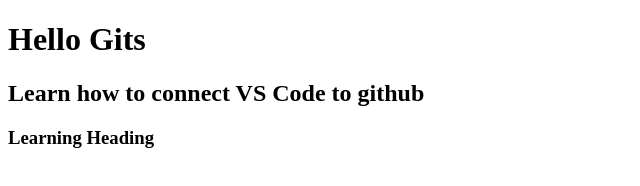
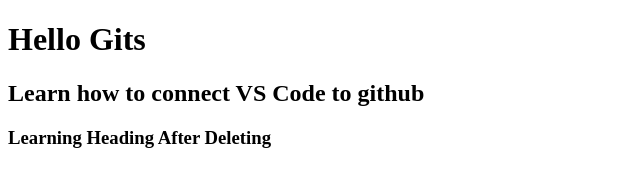
Before and after one commit to Fiaz9M2/AngularJsAssignment2, a plain HTML site: page Index.html in a window 1280 px wide. Shown: the whole page, without its empty margins (0-640 px from the left). Drawn offline with Linux system fonts and the light colour scheme.

Commit message:
Updating File

```diff
--- a/Index.html
+++ b/Index.html
@@ -9,6 +9,6 @@
 <body>
     <h1>Hello Gits</h1>
     <h2> Learn how to connect VS Code to github</h2>
-    <h3>Learning Heading</h3>
+    <h3>Learning Heading After Deleting</h3>
 </body>
 </html>
```
